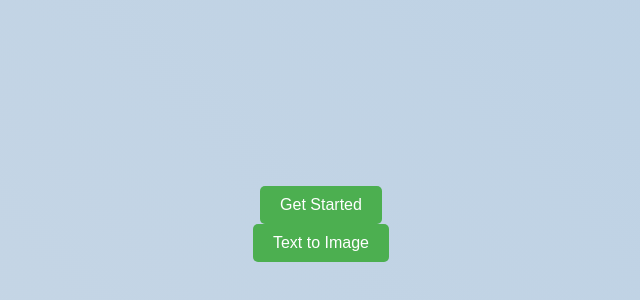
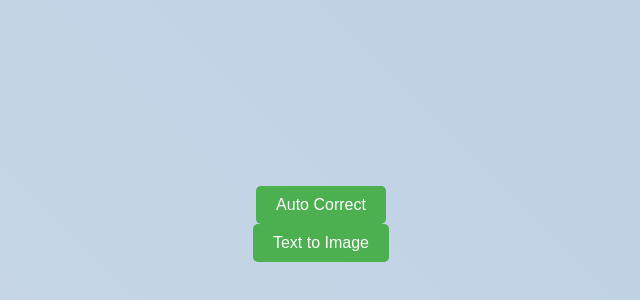
Before and after one commit to xovaaan/AutoX, a plain HTML site: page landing.html in a window 1280 px wide. Shown: the part 184-484 px from the top of the page, 319-959 px from the left. Drawn offline with Linux system fonts and the light colour scheme.

Commit message:
ssssssss

```diff
--- a/landing.css
+++ b/landing.css
@@ -46,6 +46,9 @@ body {
     transition: background-color 0.3s ease;
 }
 
+
+
+
 .start-button:hover {
     background-color: #45a049;
 }
--- a/landing.html
+++ b/landing.html
@@ -11,10 +11,12 @@
     <div class="landing-container">
         <div class="title-container">
             <h1 class="main-title">AutoX</h1>
-            <p class="description">Your Grammar, Punctuation, and Sentence Structure Assistant</p>
+            <p class="description">Your Grammar, Punctuation, and Text To Image Assistant</p>
         </div>
-        <a href="#" onclick="showEditor()" class="start-button">Get Started</a>
-        <a href="textToImage.html" class="start-button">Text to Image</a>
+        <div class="buttons">
+            <div> <a href="#" onclick="showEditor()" class="start-button">Auto Correct</a></div>
+           <div> <a href="textToImage.html" class="start-button">Text to Image</a></div>
+        </div>
     </div>
 
     <script src="landing.js"></script>
--- a/styles.css
+++ b/styles.css
@@ -103,6 +103,10 @@ textarea {
     border: 1px solid #ccc;
     padding: 10px;
     font-size: 18px;
+}
+
+.buttons{
+     gap: 30px;
 }
 
 .misspelled-word {
```
Also changed, not shown: index.html (+6 -2 lines), textToImage.html (+1 -0 lines).
